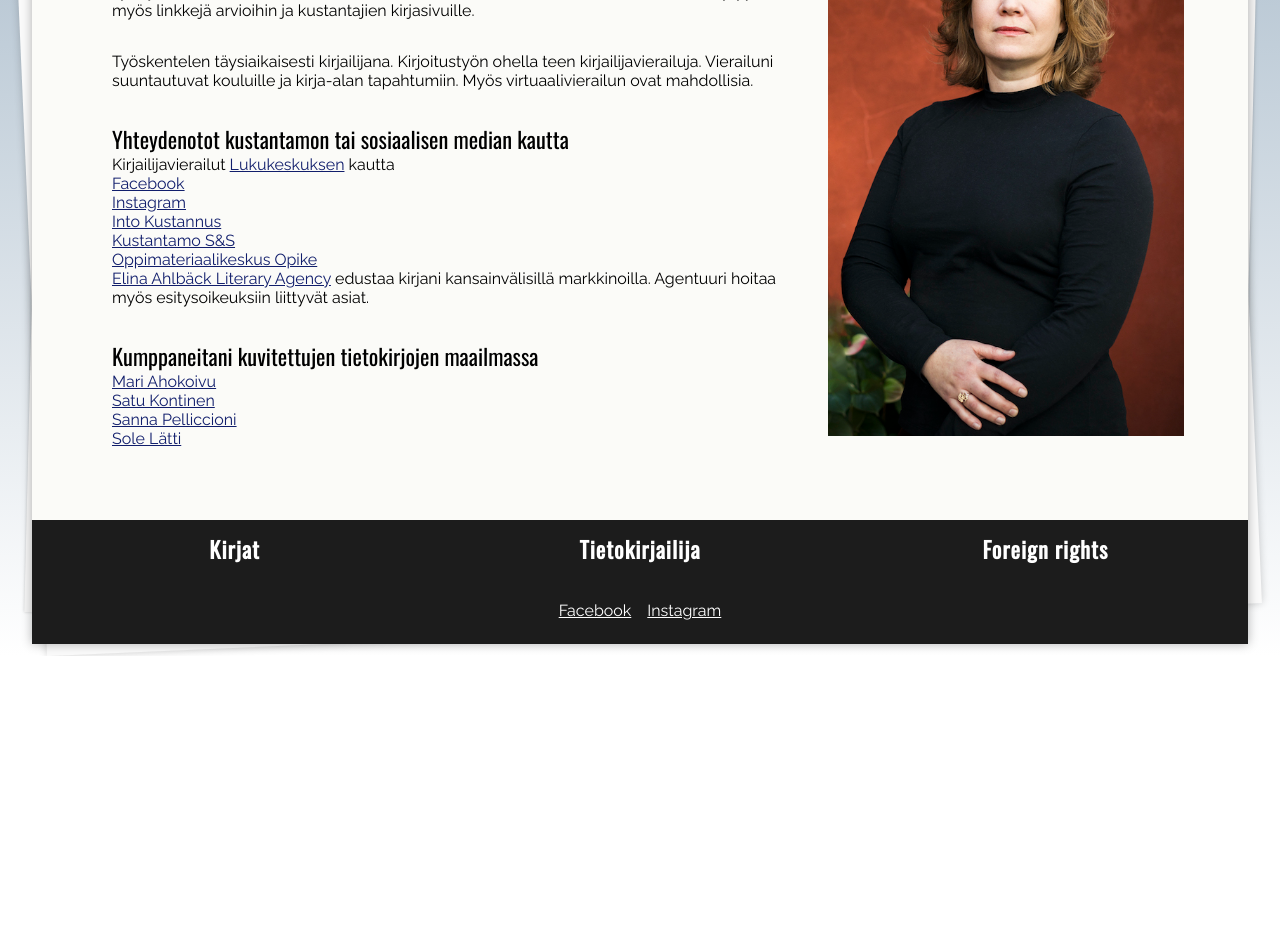
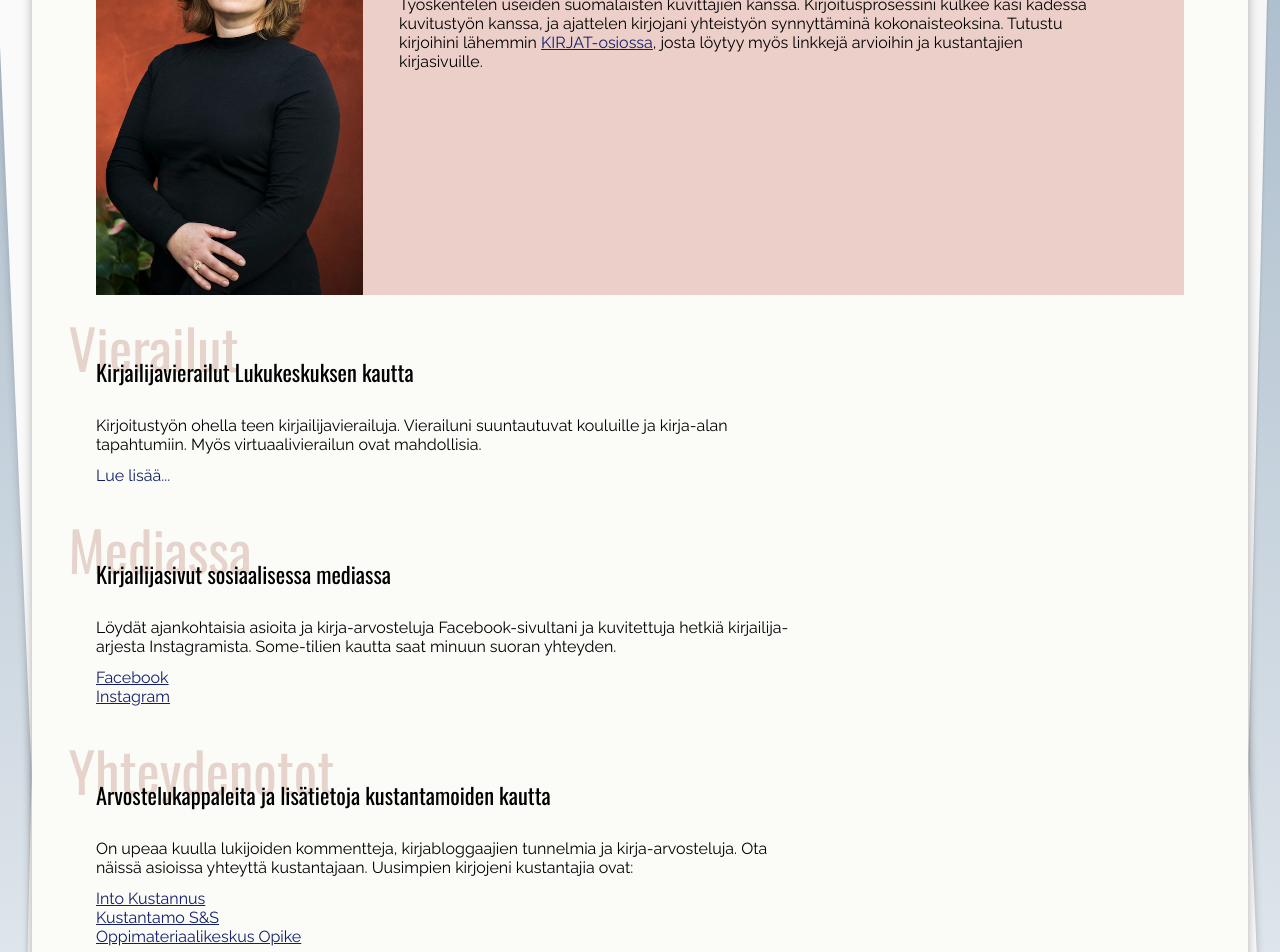
Before and after one commit to ramert/lauraertimo, a Vue app: page /author in a window 1280 px wide. Shown: the part 280-1232 px from the top of the page. Before the commit the page ends 936 px from the top, so only its background shows below. Built offline with nearby package versions, Linux system fonts and the light colour scheme.

Commit message:
Author page redesign

```diff
--- a/src/assets/styles/typography.css
+++ b/src/assets/styles/typography.css
@@ -65,6 +65,10 @@ p, .p {
     opacity: 0.2;
 }
 
+.decoration-text--brown {
+  color: var(--color-brown);
+}
+
 @media screen and (min-width: 640px) {
   .decoration-text {
     top: -0.9em;
--- a/src/assets/styles/variables.css
+++ b/src/assets/styles/variables.css
@@ -16,6 +16,8 @@
   --color-lightgray: #ccc;
   --color-lightblue: #e1e5f0;
   --color-lightlightblue: #e7eaf1;
+  --color-light-brown: #eccfc8;
+  --color-brown: #892203;
   --spacing-unit: 4px;
   --typo-spacing-unit: 0.6rem;
   --typo-spacing-large: 1rem;
--- a/src/components/News.vue
+++ b/src/components/News.vue
@@ -2,13 +2,20 @@
     <ul class="list" :class="{'list--book-margin': bookPage}">
         <li v-for="news in newsData" :key="news.id" class="list-item">
             <div class="list-item__content">
-                <span class="h1 decoration-text">{{news.category}}</span>
+                <span class="h1 decoration-text" :class="className()">{{news.category}}</span>
                 <span class="h3 list-item__title">{{news.title}} </span>
                 <vParagraph noMargin="true">{{news.text}}</vParagraph>
                 <span v-if="news.quoter">-{{news.quoter}}</span>
                 <div v-if="news.link">
+                    <ul v-if="Array.isArray(news.link)">
+                        <li v-for="aLink in news.link" :key="aLink.name">
+                            <a :href="aLink.link" target="_blank">{{aLink.name}} </a>
+                        </li>
+                    </ul>
+                    <div v-else>
                     <router-link v-if="news.link.startsWith('/')" :to="news.link" tag="a" class="list-item__button">Lue lisää...</router-link>
                     <a v-else class="list-item__button" :href="news.link" target="_blank">Lue lisää...</a>
+                    </div>
                 </div>
             </div>
         </li>
@@ -20,7 +27,13 @@ import Vue from "vue";
 
 export default {
   name: "vNews",
-  props: ['newsData', 'bookPage'],
+  props: ['newsData', 'bookPage', 'color'],
+  methods: {
+    className() {
+        console.log(this);
+        return this.color ? `decoration-text--${this.color}` : '';
+    }
+  }
 };
 </script>
 
--- a/src/views/Author.vue
+++ b/src/views/Author.vue
@@ -1,93 +1,110 @@
 <template>
  <vPage>
-    <section class="author row row-8-4">
+    <section class="author row row-3-9">
+        <vImage :image="Laura" class="first-on-mobile" alt="Laura Ertimo"/>
         <div>
             <vParagraph>
               Olen tietokirjaileva maantieteilijä.
+              Valmistuin filosofian maisteriksi Helsingin yliopistosta.
+              Olen työskennellyt vapaana kirjailijana vuodesta 2015.
               Kirjoitan maailmasta ja luonnon ja ihmisen ajoittain hankalasta suhteesta.
               Tavoitteenani on kirjoittaa kirjoja, joita koko perhe lukee yhdessä.
-              Työskentelen tiiviisti yhteistyössä useiden suomalaisten kuvittajien kanssa.
+            </vParagraph>
+            <vParagraph>
+              Työskentelen useiden suomalaisten kuvittajien kanssa.
               Kirjoitusprosessini kulkee käsi kädessä kuvitustyön kanssa,
               ja ajattelen kirjojani yhteistyön synnyttäminä kokonaisteoksina.
-              Tutustu kirjoihini lähemmin KIRJAT-osiossa,
-              josta löytyy myös linkkejä arvioihin ja kustantajien kirjasivuille.<br/>
-
-        </vParagraph>
-        <vParagraph>
-          Työskentelen täysiaikaisesti kirjailijana. Kirjoitustyön ohella teen kirjailijavierailuja. Vierailuni suuntautuvat kouluille ja kirja-alan tapahtumiin. Myös virtuaalivierailun ovat mahdollisia.
-        </vParagraph>
-        <vParagraph>
-        <h3>Yhteydenotot kustantamon tai sosiaalisen median kautta</h3>
-            <ul>
-              <div>
-                Kirjailijavierailut <a href="https://kirjailijavierailut.lukukeskus.fi/kirjailijat/ertimo-laura/"> Lukukeskuksen</a> kautta
-              </div>
-               <li>
-                <!--<a class="some-list-element" href="https://www.facebook.com/lauraertimokirjailija">
-                  <facebook /> <div>Facebook Laura Ertimo</div>
-                </a>-->
-                <a href="https://www.facebook.com/lauraertimokirjailija" >
-                  Facebook
-                </a>
-              </li>
-              <li>
-                <!--<a class="some-list-element" href="https://www.instagram.com/lauraertimo/" >
-                  <instagram /> <div>Instagram Laura Ertimo</div>
-                </a>-->
-                <a href="https://www.instagram.com/lauraertimo/" >
-                  Instagram
-                </a>
-              </li>
-              <li>
-                <a href="https://kauppa.intokustannus.fi/yhteystiedot/">Into Kustannus </a>
-              </li>
-              <li>
-                <a href="https://kustantamo.sets.fi/media/">Kustantamo S&S </a>
-              </li>
-              <li>
-                <a href="https://opike.fi/">Oppimateriaalikeskus Opike </a>
-              </li>
-            </ul>
-          <a href="https://www.ahlbackagency.com/contact-us/">Elina Ahlbäck Literary Agency</a> edustaa kirjani kansainvälisillä markkinoilla. Agentuuri hoitaa myös esitysoikeuksiin liittyvät asiat.
-
-        </vParagraph>
-          <vParagraph>
-            <h3>Kumppaneitani kuvitettujen tietokirjojen maailmassa</h3>
-            <ul>
-              <li>
-                <a href="https://mariahokoivu.com/" >Mari Ahokoivu </a>
-              </li>
-              <li>
-                <a href="http://www.satukala.com/" >Satu Kontinen</a>
-              </li>
-              <li>
-                <a href="https://www.illustratorsannapelliccioni.com/">Sanna Pelliccioni </a>
-              </li>
-              <li>
-                <a href="https://www.tiedekuvitus.fi/">Sole Lätti  </a>
-              </li>
-            </ul>
+              Tutustu kirjoihini lähemmin
+              <router-link to="/books" tag="a">KIRJAT-osiossa</router-link>,
+              josta löytyy myös linkkejä arvioihin ja kustantajien kirjasivuille.
             </vParagraph>
         </div>
-      <vImage :image="Laura" class="first-on-mobile"/>
     </section>
+    <vNews :newsData="news" color="brown" bookPage="true" />
   </vPage>
 </template>
 
 <script>
 import Vue from 'vue';
 import Laura from '@/assets/author/LauraPortrait.jpg';
-  import Facebook from '@/components/Facebook';
-  import Instrram from '@/components/Instagram';
-  Vue.component("facebook", Facebook);
-  Vue.component("instagram", Instrram);
 
-
+const news = [
+    {
+        category: 'Vierailut',
+        title: "Kirjailijavierailut Lukukeskuksen kautta",
+        text: "Kirjoitustyön ohella teen kirjailijavierailuja. Vierailuni suuntautuvat kouluille ja kirja-alan tapahtumiin. Myös virtuaalivierailun ovat mahdollisia.",
+        link: "https://kirjailijavierailut.lukukeskus.fi/kirjailijat/ertimo-laura/"
+    },
+    {
+        category: 'Mediassa',
+        title: "Kirjailijasivut sosiaalisessa mediassa",
+        text: "Löydät ajankohtaisia asioita ja kirja-arvosteluja Facebook-sivultani ja kuvitettuja hetkiä kirjailija-arjesta Instagramista. Some-tilien kautta saat minuun suoran yhteyden.",
+        link: [
+          {
+            name: 'Facebook',
+            link: "https://www.facebook.com/lauraertimokirjailija"
+          },
+          {
+            name: "Instagram",
+            link: "https://www.instagram.com/lauraertimo/"
+          }
+        ]
+    },
+    {
+        category: 'Yhteydenotot',
+        title: "Arvostelukappaleita ja lisätietoja kustantamoiden kautta",
+        text: "On upeaa kuulla lukijoiden kommentteja, kirjabloggaajien tunnelmia ja kirja-arvosteluja. Ota näissä asioissa yhteyttä kustantajaan. Uusimpien kirjojeni kustantajia ovat:",
+        link: [
+          {
+            name: "Into Kustannus",
+            link: "https://kauppa.intokustannus.fi/yhteystiedot/"
+          },
+          {
+            name: "Kustantamo S&S",
+            link: "https://kustantamo.sets.fi/media/"
+          },
+         {
+            name: "Oppimateriaalikeskus Opike",
+            link: "https://opike.fi/"
+          }
+        ]
+    },
+    {
+        category: 'Yhteistyötä',
+        title: "Lasten tietokirjat saavat kansainvälistä huomiota",
+        text: "Elina Ahlbäck Literary Agency edustaa kirjojani kansainvälisillä kirjamarkkinoilla. Agentuuri hoitaa myös esitysoikeuksiin liittyvät asiat.",
+        link: "https://www.ahlbackagency.com/contact-us/"
+    },
+    {
+        category: 'Yhteistyötä',
+        title: "Työskentelen tiiviissä yhteistyössä kuvittajien kanssa",
+        text: "Kumppaneitani kuvitettujen tietokirjojen maailmassa ovat:",
+        link: [
+          {
+            name: "Mari Ahokoivu",
+            link: "https://mariahokoivu.com/"
+          },
+          {
+            name: "Satu Kontinen",
+            link: "http://www.satukala.com/"
+          },
+          {
+            name: "Sanna Pelliccioni",
+            link: "https://www.illustratorsannapelliccioni.com/"
+          },
+          {
+            name: "Sole Lätti",
+            link: "https://www.tiedekuvitus.fi/"
+          }
+        ]
+    }
+];
 export default {
   name: 'Author',
   data() {
     return {
-        Laura
+      Laura,
+      news
     }
   }
 }
@@ -96,6 +113,7 @@
 <style lang="scss" scoped>
 .author {
   margin-top: calc(4* var(--spacing-unit));
+  background: var(--color-light-brown);
 }
 .some-list-element {
   display: grid;
```
Lines whose indentation alone changed are shown as unchanged.
